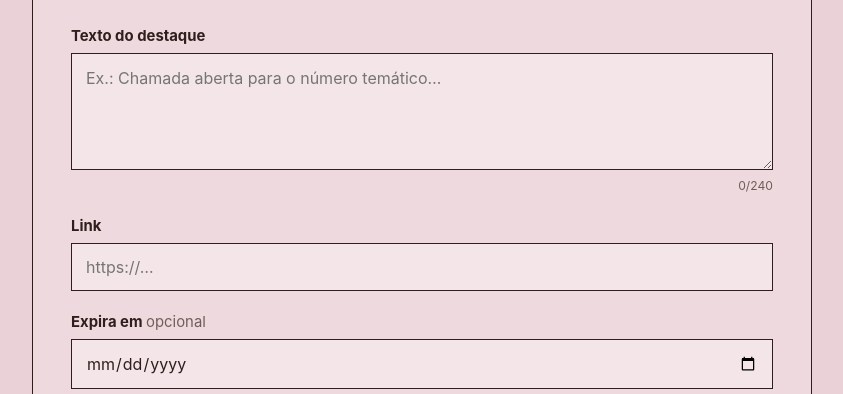
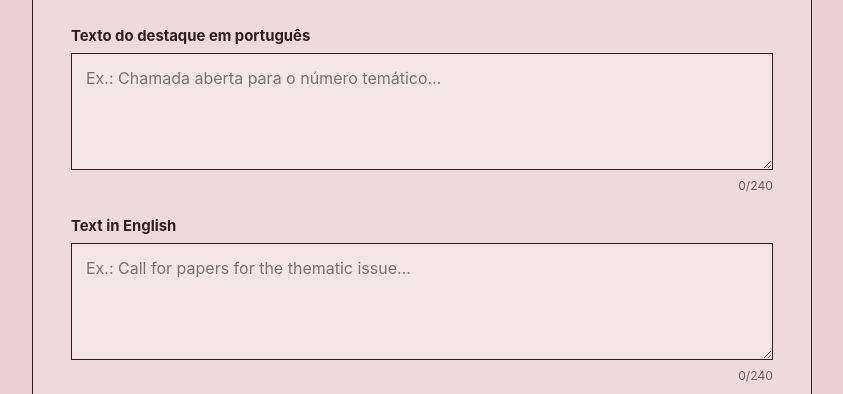
Before and after one commit to cadernos/links, a plain HTML site: page admin/index.html in a window 1280 px wide. Shown: the part 375-769 px from the top of the page, without its empty margins (218-1061 px from the left). Drawn offline with Linux system fonts and the light colour scheme; no server answers.

Commit message:
Add bilingual featured fields to admin

```diff
--- a/admin/index.html
+++ b/admin/index.html
@@ -22,7 +22,8 @@
       </div>
       <p class="intro-note">Os artigos e as notícias são atualizados automaticamente a partir do site da revista. Aqui você só precisa administrar o destaque.</p>
       <form id="featuredForm" novalidate>
-        <label><span>Texto do destaque</span><textarea id="text" name="text" rows="4" maxlength="240" required placeholder="Ex.: Chamada aberta para o número temático…"></textarea><small><span id="charCount">0</span>/240</small></label>
+        <label><span>Texto do destaque em português</span><textarea id="textPt" name="textPt" rows="4" maxlength="240" required placeholder="Ex.: Chamada aberta para o número temático…"></textarea><small><span id="charCountPt">0</span>/240</small></label>
+        <label><span>Text in English</span><textarea id="textEn" name="textEn" rows="4" maxlength="240" required placeholder="Ex.: Call for papers for the thematic issue…"></textarea><small><span id="charCountEn">0</span>/240</small></label>
         <label><span>Link</span><input id="url" name="url" type="url" inputmode="url" required placeholder="https://…" /></label>
         <label class="date-field"><span>Expira em <em>opcional</em></span><input id="expiresAt" name="expiresAt" type="date" /><small>Se ficar vazio, o destaque permanece até ser substituído ou removido.</small></label>
         <label><span>Senha de edição</span><input id="password" name="password" type="password" autocomplete="current-password" required placeholder="Senha" /><small>A senha fica apenas nesta aba e não é gravada no site.</small></label>
```
